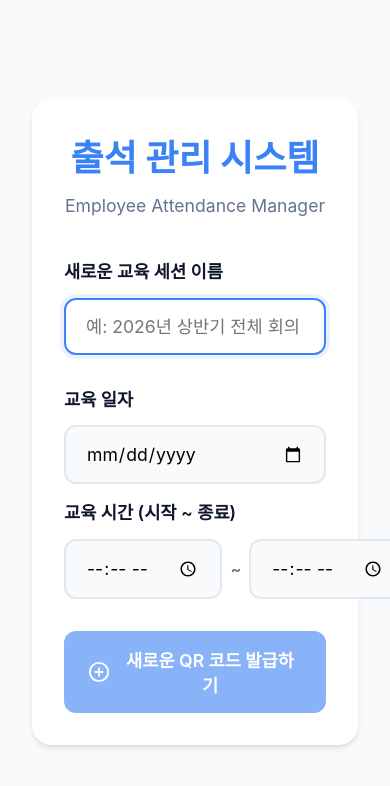
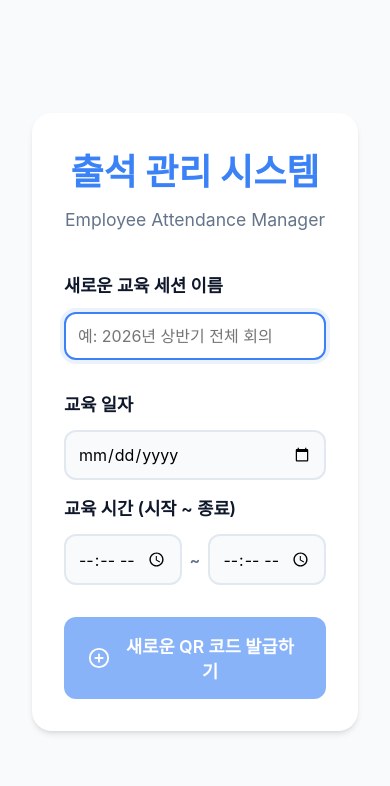
Before and after one commit to insachongmu778-sketch/attendance-app, a React (Vite) app: page /admin in a window 390 px wide. Shown: the top 786 px of the page. Built offline with nearby package versions, Linux system fonts and the light colour scheme; no server answers; sample sign-in values are in the browser's storage.

Commit message:
Add files via upload

```diff
--- a/src/pages/AdminPage.css
+++ b/src/pages/AdminPage.css
@@ -65,6 +65,9 @@
 
 .form-input {
   width: 100%;
+  max-width: 100%;
+  box-sizing: border-box;
+  min-width: 0;
   padding: 1rem 1.25rem;
   border: 2px solid #e2e8f0;
   border-radius: 12px;
@@ -77,6 +80,29 @@
   border-color: var(--primary-color);
   background-color: #ffffff;
   box-shadow: 0 0 0 4px rgba(59, 130, 246, 0.1);
+}
+
+.time-inputs-container {
+  display: flex;
+  align-items: center;
+  gap: 0.5rem;
+  width: 100%;
+}
+
+.time-inputs-container .form-input {
+  flex: 1;
+  min-width: 0;
+}
+
+@media (max-width: 600px) {
+  .date-time-group {
+    flex-direction: column;
+  }
+
+  .form-input {
+    padding: 0.75rem 0.75rem;
+    font-size: 1rem;
+  }
 }
 
 .qr-section {
```
